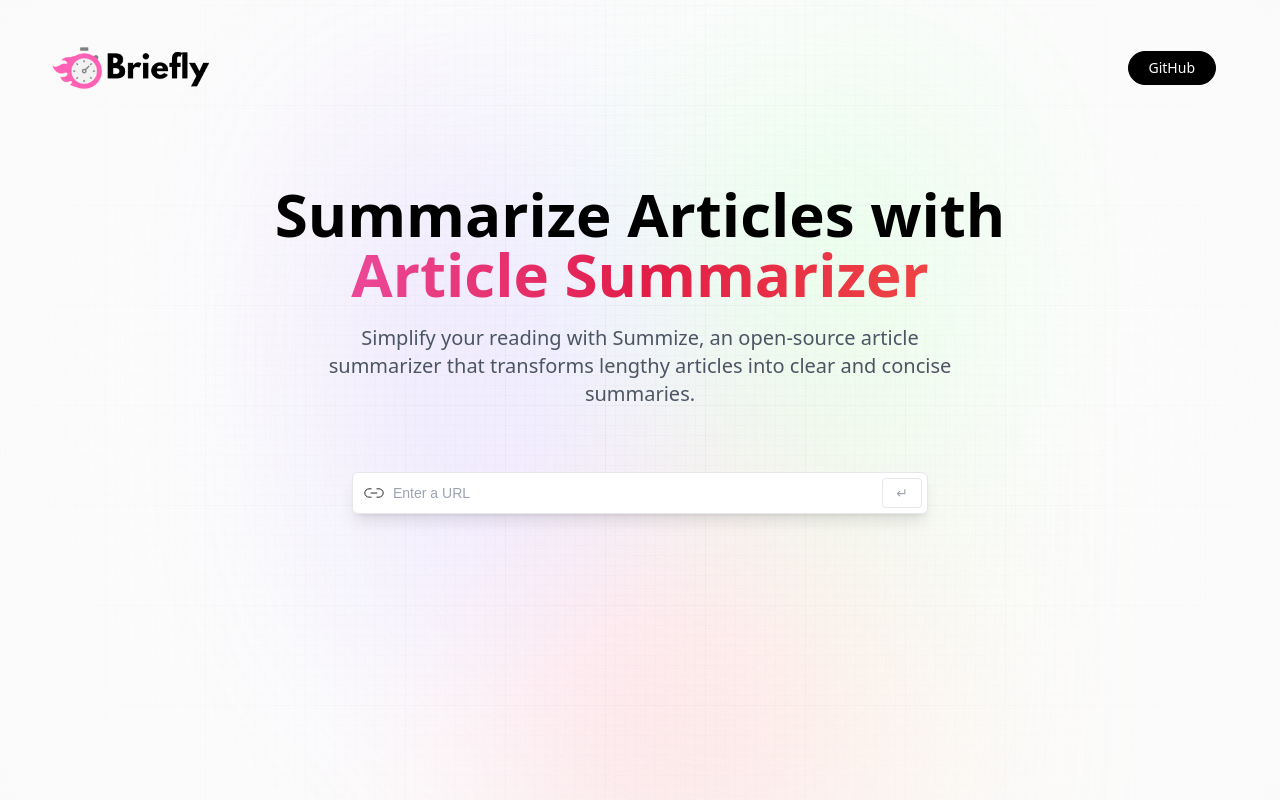
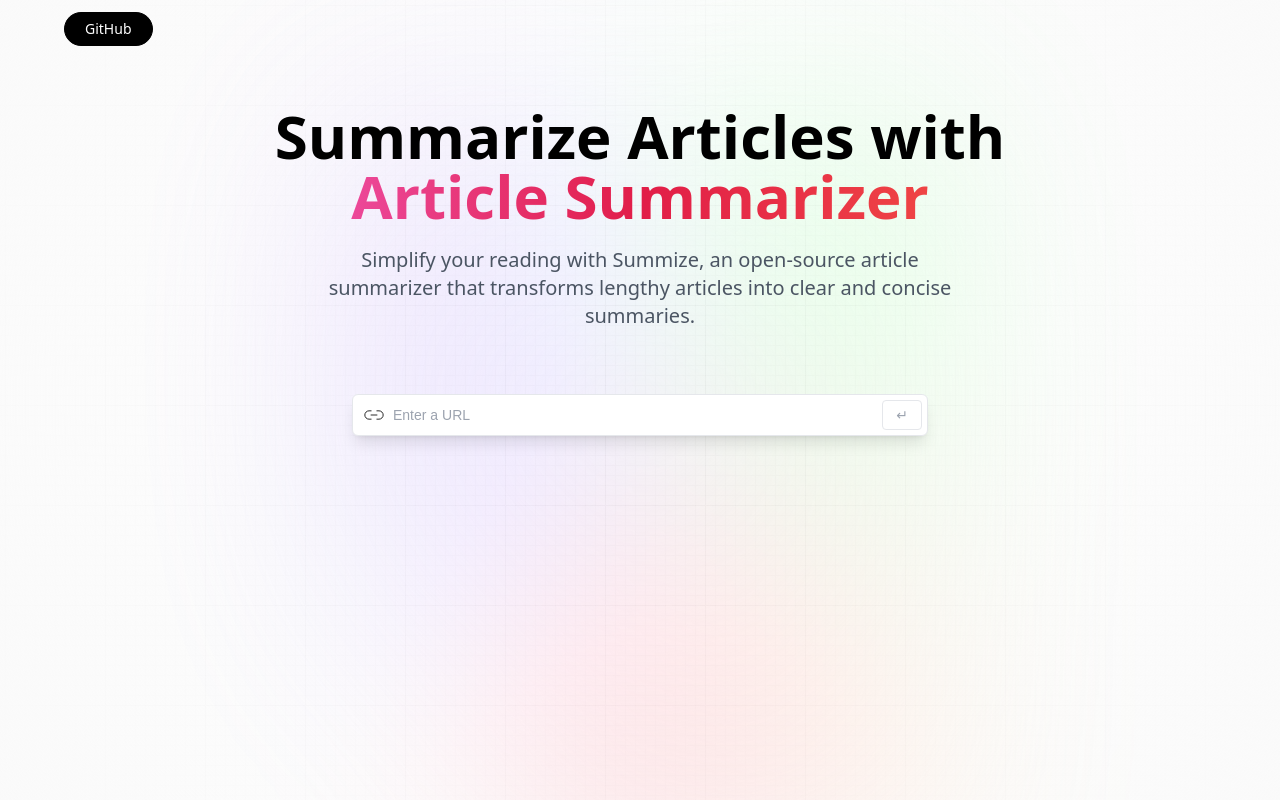
Before and after one commit to OtarJinchveladze/Article-Summarizer, a React (Vite) app: page / in a window 1280 px wide. Built offline with nearby package versions, Linux system fonts and the light colour scheme; a web font is replaced by a local one.

Commit message:
Update Hero.jsx

```diff
--- a/src/components/Hero.jsx
+++ b/src/components/Hero.jsx
@@ -1,10 +1,8 @@
-import { logo } from '../assets';
 
 const Hero = () => {
   return (
     <header className='w-full flex justify-center items-center flex-col'>
       <nav className='flex justify-between items-center w-full mb-10 pt-3'>
-        <img src="/src/assets/Briefly.png" alt="sumz_logo" className='w-28 ml-3 object-contain scale-150'/>
 
         <button type='button' onClick={() => window.open("https://github.com/OtarJinchveladze")} className='black_btn'>
           GitHub
```
